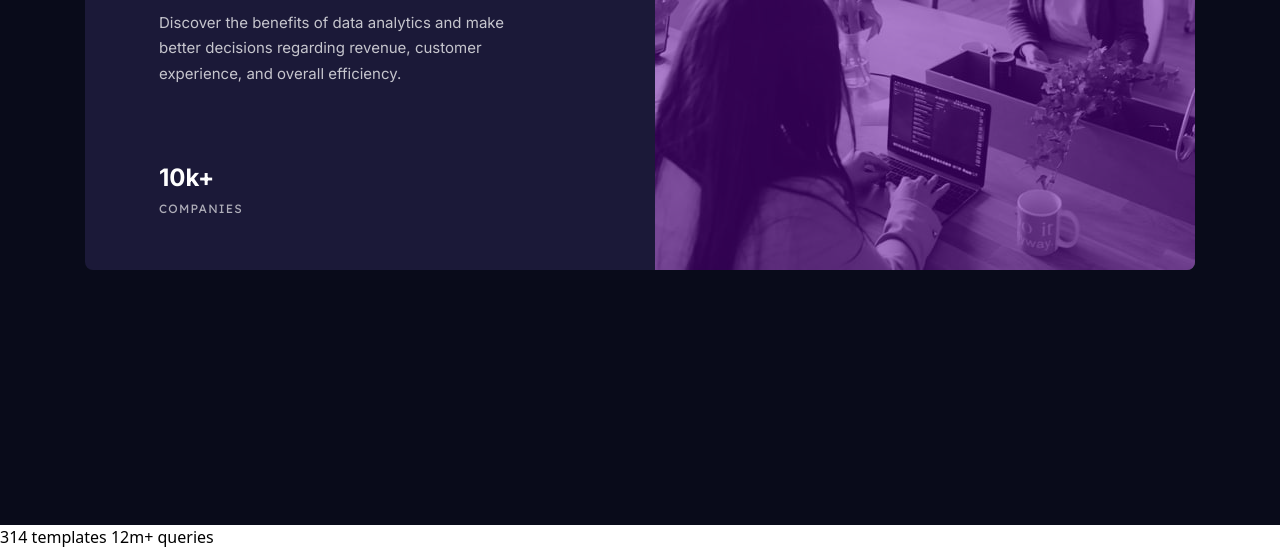
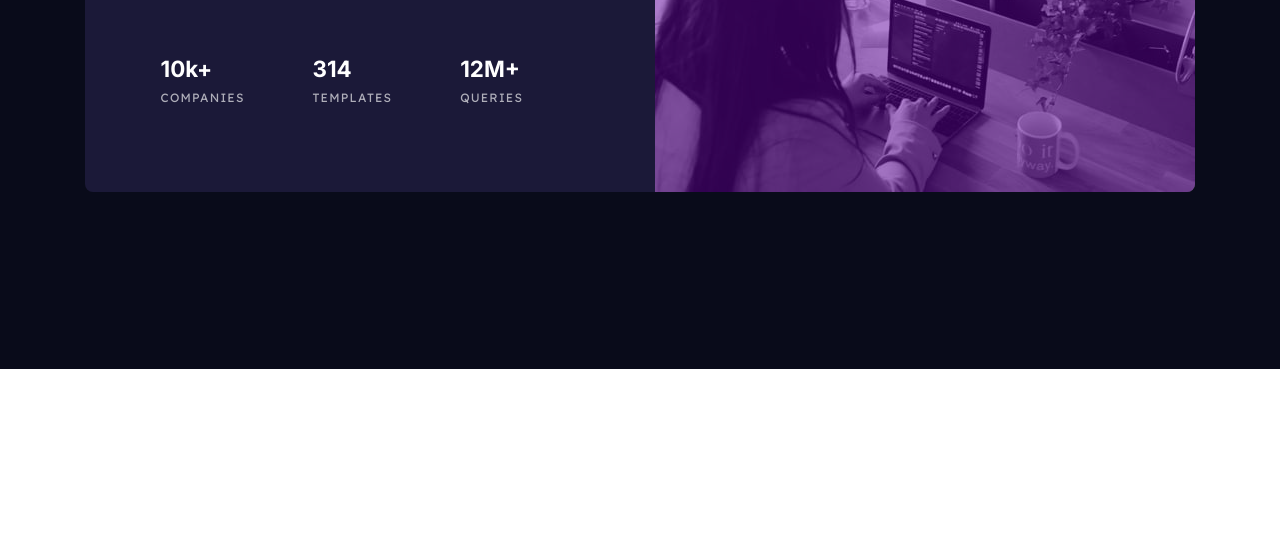
Before and after one commit to StephenYu2018/stats-preview-card-component-main, a website: page src/index.html in a window 1280 px wide. Shown: the part 431-980 px from the top of the page. After the commit the page ends 800 px from the top, so only its background shows below. Drawn offline with Linux system fonts and the light colour scheme.

Commit message:
Add styles for in-between screen sizes

```diff
--- a/src/index.html
+++ b/src/index.html
@@ -15,8 +15,8 @@
   <title>Frontend Mentor | Stats preview card component</title>
 </head>
 <body>
-  <main class="min-h-screen h-[59.75rem] bg-very-dark-blue flex flex-col
-               justify-center items-center">
+  <main class="min-h-screen h-[59.75rem] lg:h-[50rem] bg-very-dark-blue flex
+               flex-col justify-center items-center">
     <header class="fixed top-[-99rem] left-[-99rem]">
       <h1>Stats preview card component</h1>
     </header>
@@ -26,46 +26,64 @@
       <picture class="block relative float-left before:content-['']
                       before:block before:absolute before:inset-0
                       before:bg-soft-violet/50 before:saturate-[5]
-                      before:brightness-[.25] lg:w-[33.75rem]">
+                      before:brightness-[.25] lg:w-[48.65%]">
         <source srcset="../images/image-header-desktop.jpg"
                 media="(min-width: 1024px)" class="w-full h-auto">
         <img src="../images/image-header-mobile.jpg"
              alt="People at a business meeting" class="w-full h-auto">
       </picture>
-      <div class="bg-dark-desaturated-blue flex flex-col lg:w-[35.625rem]
-                  lg:px-[4.625rem]">
+      <div class="bg-dark-desaturated-blue flex flex-col lg:w-[calc(100%_-_48.65%)]
+                  lg:px-[min(5vw,_4.625rem)]">
         <hgroup class="text-center lg:text-left px-7 lg:px-0 pt-10 pb-9
-                       lg:py-[4.5rem] space-y-[1.1rem] lg:space-y-[1.6rem]">
+                       lg:py-[min(5vw,_4.5rem)] space-y-[1.1rem]
+                       lg:space-y-[min(1.8vw,_1.6rem)]">
           <h2 class="font-inter font-bold text-white text-[1.75rem]
-                     lg:text-[2.3rem] leading-[1.15] lg:leading-[1.2]">
+                     lg:text-[clamp(1.75rem,_2.5vw,_2.3rem)]
+                     leading-[1.15] lg:leading-[1.2]">
             Get <em class="not-italic text-soft-violet">insights </em>
             that help your business grow.
           </h2>
           <p class="font-inter font-normal text-white/75 text-[0.9375rem]
-                    leading-[1.65] lg:leading-[1.7] pr-8">
+                    leading-[1.65] lg:leading-[1.7]
+                    lg:pr-[clamp(1rem,_100%,_2rem)]">
             Discover the benefits of data analytics and make better decisions
             regarding revenue, customer experience, and overall efficiency.
           </p>
         </hgroup>
-        <ul class="flex flex-col lg:flex-row">
+        <ul class="flex flex-col sm:flex-row sm:justify-evenly lg:flex-start">
           <li class="text-center lg:text-left leading-[1.7] pb-8
-                     lg:pr-[3.4rem]">
+                     lg:pr-[min(4.4vw,_4rem)]">
             <em class="not-italic font-inter font-bold text-white
-                       text-[1.4rem] lg:text-[1.5rem]">10k+</em>
+                       text-[1.4rem] lg:text-[clamp(1.4rem,_1.7vw,_1.5rem)]">
+              10k+</em>
             <span class="block font-lexend-deca font-normal text-white/[.65]
                          text-[0.75rem] tracking-wider lg:tracking-widest
                          uppercase">
               companies</span>
           </li>
-          <!-- Stat 2 -->
-          <!-- Stat 3 -->
+          <li class="text-center lg:text-left leading-[1.7] pb-8
+                     lg:pr-[min(4.4vw,_4rem)]">
+            <em class="not-italic font-inter font-bold text-white
+                       text-[1.4rem] lg:text-[clamp(1.4rem,_1.7vw,_1.5rem)]">
+              314</em>
+            <span class="block font-lexend-deca font-normal text-white/[.65]
+                         text-[0.75rem] tracking-wider lg:tracking-widest
+                         uppercase">
+              templates</span>
+          </li>
+          <li class="text-center lg:text-left leading-[1.7] pb-8
+                     lg:pr-[min(4.4vw,_4rem)]">
+            <em class="not-italic font-inter font-bold text-white
+                       text-[1.4rem] lg:text-[clamp(1.4rem,_1.7vw,_1.5rem)]">
+              12M+</em>
+            <span class="block font-lexend-deca font-normal text-white/[.65]
+                         text-[0.75rem] tracking-wider lg:tracking-widest
+                         uppercase">
+              queries</span>
+          </li>
         </ul>
       </div>
     </article>
   </main>
-
-  314 templates
-  12m+ queries
-
 </body>
 </html>
```
Also changed, not shown: dist/styles.css.
